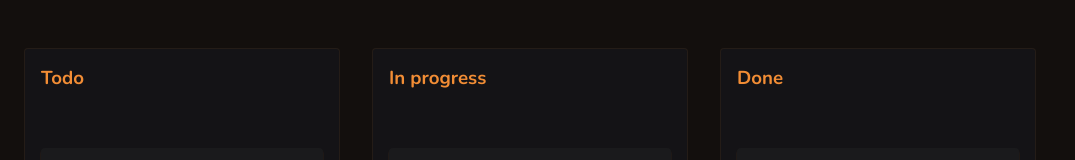
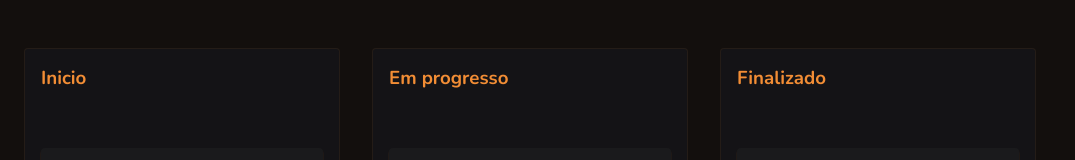
Before and after one commit to Raafa1993/Projeto-Drag-and-Drop, a plain HTML site: page index.html in a window 1280 px wide. Shown: the top 160 px of the page, without its empty margins (0-1075 px from the left). Drawn offline with nearby package versions, Linux system fonts and the light colour scheme.

Commit message:
atualizando index.html

```diff
--- a/index.html
+++ b/index.html
@@ -14,7 +14,7 @@
 
     <div class="boards">
         <div class="board">
-            <h3>Todo</h3>
+            <h3>Inicio</h3>
             <div class="dropzone">
                 <div class="card" draggable="true">
                     <div class="status green"></div>
@@ -23,7 +23,7 @@
             </div>
         </div>
         <div class="board">
-            <h3>In progress</h3>
+            <h3>Em progresso</h3>
             <div class="dropzone">
                 <div class="card" draggable="true">
                     <div class="status blue"></div>
@@ -32,7 +32,7 @@
             </div>
         </div>
         <div class="board">
-            <h3>Done</h3>
+            <h3>Finalizado</h3>
             <div class="dropzone">
                 <div class="card" draggable="true">
                     <div class="status red"></div>
```
